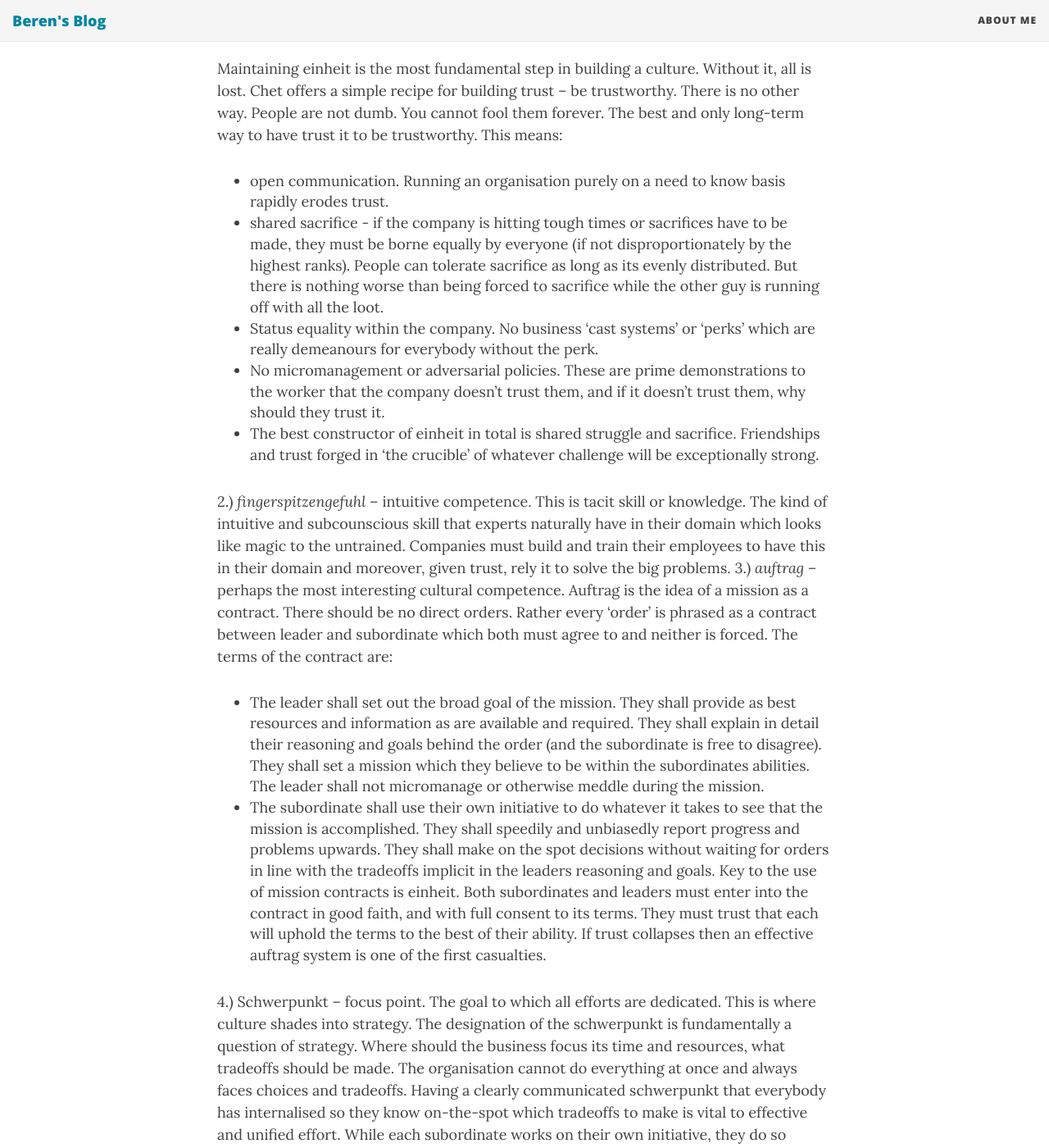
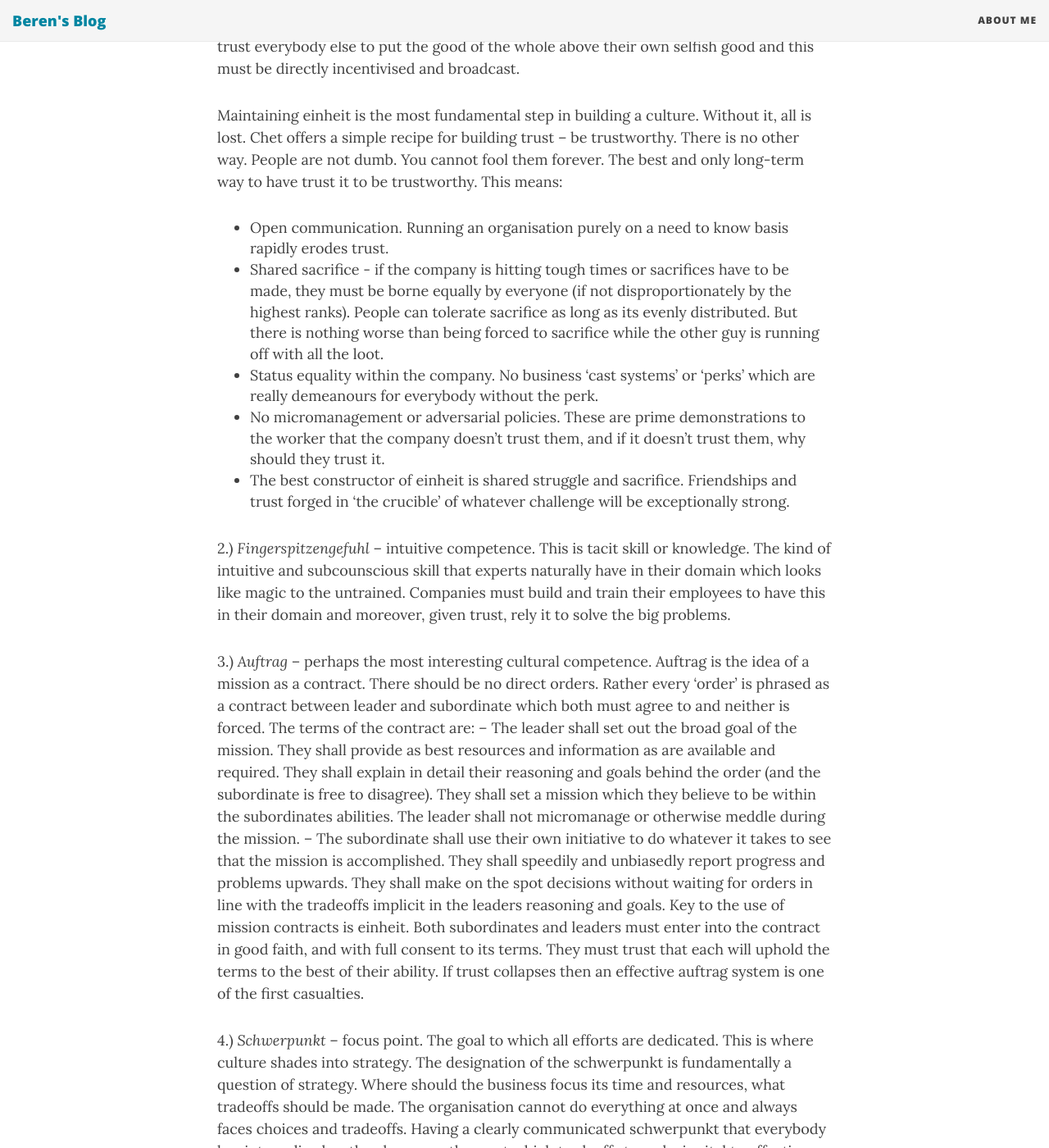
Before and after one commit to BerenMillidge/BerenMillidge.github.io, a Jekyll site: the page built from _posts/2020-03-08-Certain-to-Win-Review.md, in a window 1280 px wide and 1400 px high, scrolled down 2950 px. Shown: the whole window at 82% size. Built offline with Jekyll 4.4.1, drawn with Linux system fonts in a browser that asks for light colours; nearby versions of some CDN libraries; some of the changed text lies outside the part shown.

Commit message:
small initial fixes

```diff
--- a/_posts/2020-03-08-Certain-to-Win-Review.md
+++ b/_posts/2020-03-08-Certain-to-Win-Review.md
@@ -35,25 +35,27 @@ In the book there is, for instance, a good example of cheng/ch'i tactics from Su
 
 Despite all the ideas and talk about strategy, this is primarily a book about culture. Chet goes deep into explaining the cultural fundamentals required of any high performance organisation which is going to be able to successfully implement any strategy of maneuver warfare.
 He breaks this down into 4 key cultural fundamentals which he argues are required for a high performance organisation. The traits all have german names since they are inspired by the theory of blitzkrieg expounded by german generals after the war. They are:
-1.) *einheit* -- mutual trust. This is the key cultural fundamental underlying all others. Everyone at the company must trust (in general) everybody else. This means that the managers trust the workers and vice versa, and everybody trusts the CEO who also trust all the managers and workers.
+
+1.) *Einheit* -- mutual trust. This is the key cultural fundamental underlying all others. Everyone at the company must trust (in general) everybody else. This means that the managers trust the workers and vice versa, and everybody trusts the CEO who also trust all the managers and workers.
 Trust is fundamental to maneuver warfare because the goal is fundamentally rapid action and orientation. This requires subordinates to be able to take initiative and act creatively in unknown circumstances. This can only happen when leaders trust subordinates to do the right thing, and subordinates trust leaders to treat them fairly, to fairly assign credit, and not to react unfairly to failed enterprise.
 Trust cannot be simply wished into existence by a mission statement or a teambuilding exercise. It must arduously be built through constant examples of trustworthy behaviour. The company must always 'do the right thing' and never cut corners. Everybody must trust everybody else to put the good of the whole above their own selfish good and this must be directly incentivised and broadcast.
 
 Maintaining einheit is the most fundamental step in building a culture. Without it, all is lost. Chet offers a simple recipe for building trust -- be trustworthy. There is no other way. People are not dumb. You cannot fool them forever. The best and only long-term way to have trust it to be trustworthy. This means:
-  - open communication. Running an organisation purely on a need to know basis rapidly erodes trust.
-  - shared sacrifice - if the company is hitting tough times or sacrifices have to be made, they must be borne equally by everyone (if not disproportionately by the highest ranks). People can tolerate sacrifice as long as its evenly distributed. But there is nothing worse than being forced to sacrifice while the other guy is running off with all the loot.
+  - Open communication. Running an organisation purely on a need to know basis rapidly erodes trust.
+  - Shared sacrifice - if the company is hitting tough times or sacrifices have to be made, they must be borne equally by everyone (if not disproportionately by the highest ranks). People can tolerate sacrifice as long as its evenly distributed. But there is nothing worse than being forced to sacrifice while the other guy is running off with all the loot.
   - Status equality within the company. No business 'cast systems' or 'perks' which are really demeanours for everybody without the perk.
   - No micromanagement or adversarial policies. These are prime demonstrations to the worker that the company doesn't trust them, and if it doesn't trust them, why should they trust it.
-  - The best constructor of einheit in total is shared struggle and sacrifice. Friendships and trust forged in 'the crucible' of whatever challenge will be exceptionally strong.
+  - The best constructor of einheit is shared struggle and sacrifice. Friendships and trust forged in 'the crucible' of whatever challenge will be exceptionally strong.
 
-2.) *fingerspitzengefuhl* -- intuitive competence. This is tacit skill or knowledge. The kind of intuitive and subcounscious skill that experts naturally have in their domain which looks like magic to the untrained. Companies must build and train their employees to have this in their domain and moreover, given trust, rely it to solve the big problems.
-3.) *auftrag* -- perhaps the most interesting cultural competence. Auftrag is the idea of a mission as a contract. There should be no direct orders. Rather every 'order' is phrased as a contract between leader and subordinate which both must agree to and neither is forced.
+2.) *Fingerspitzengefuhl* -- intuitive competence. This is tacit skill or knowledge. The kind of intuitive and subcounscious skill that experts naturally have in their domain which looks like magic to the untrained. Companies must build and train their employees to have this in their domain and moreover, given trust, rely it to solve the big problems.
+
+3.) *Auftrag* -- perhaps the most interesting cultural competence. Auftrag is the idea of a mission as a contract. There should be no direct orders. Rather every 'order' is phrased as a contract between leader and subordinate which both must agree to and neither is forced.
 The terms of the contract are:
-  - The leader shall set out the broad goal of the mission. They shall provide as best resources and information as are available and required. They shall explain in detail their reasoning and goals behind the order (and the subordinate is free to disagree). They shall set a mission which they believe to be within the subordinates abilities. The leader shall not micromanage or otherwise meddle during the mission.
-  - The subordinate shall use their own initiative to do whatever it takes to see that the mission is accomplished. They shall speedily and unbiasedly report progress and problems upwards. They shall make on the spot decisions without waiting for orders in line with the tradeoffs implicit in the leaders reasoning and goals.
+  -- The leader shall set out the broad goal of the mission. They shall provide as best resources and information as are available and required. They shall explain in detail their reasoning and goals behind the order (and the subordinate is free to disagree). They shall set a mission which they believe to be within the subordinates abilities. The leader shall not micromanage or otherwise meddle during the mission.
+  -- The subordinate shall use their own initiative to do whatever it takes to see that the mission is accomplished. They shall speedily and unbiasedly report progress and problems upwards. They shall make on the spot decisions without waiting for orders in line with the tradeoffs implicit in the leaders reasoning and goals.
 Key to the use of mission contracts is einheit. Both subordinates and leaders must enter into the contract in good faith, and with full consent to its terms. They must trust that each will uphold the terms to the best of their ability. If trust collapses then an effective auftrag system is one of the first casualties.
 
-4.) Schwerpunkt -- focus point. The goal to which all efforts are dedicated. This is where culture shades into strategy. The designation of the schwerpunkt is fundamentally a question of strategy. Where should the business focus its time and resources, what tradeoffs should be made.
+4.) *Schwerpunkt* -- focus point. The goal to which all efforts are dedicated. This is where culture shades into strategy. The designation of the schwerpunkt is fundamentally a question of strategy. Where should the business focus its time and resources, what tradeoffs should be made.
 The organisation cannot do everything at once and always faces choices and tradeoffs. Having a clearly communicated schwerpunkt that everybody has internalised so they know on-the-spot which tradeoffs to make is vital to effective and unified effort. While each subordinate works on their own initiative, they do so within the wider context of the schwerpunkt set from above. In general for a single 'unit' of the business there should only ever be one goal.
 This decomposes hierarchically so that each layer or sub-unit can have its own schwerpunkt as long as it is harmonised with those above.
 
@@ -62,10 +64,11 @@ Missions should all align with the ultimate schwerpunkt. Within different missio
 This seems intuitively like it should be effective. I'd imagine it is very difficult to achieve uniformly in practice.
 
 Chet prescribes this simple (but effective-sounding) recipe for effecting the cultural changes required. They are:
-1.) Proclaim the change. Explain its justification and underlying ideas - i.e. basics of maneuver warfare, his book etc.
-2.) Setup cultural change as the schwerpunkt of the organisation for a while. Focus on it in all decisions and communications.
-3.) Set an example of the new culture repeatedly with both actions and deeds.
-4.) Envorce the new culture uniformly and without exception (after small allowance time for adjustment). Praise and promote those who adhere to the new culture. Dismiss those who do not, but do so generously. At all times adhere to what is right.
+
+-- 1.) Proclaim the change. Explain its justification and underlying ideas - i.e. basics of maneuver warfare, his book etc.
+-- 2.) Setup cultural change as the schwerpunkt of the organisation for a while. Focus on it in all decisions and communications.
+-- 3.) Set an example of the new culture repeatedly with both actions and deeds.
+-- 4.) Envorce the new culture uniformly and without exception (after small allowance time for adjustment). Praise and promote those who adhere to the new culture. Dismiss those who do not, but do so generously. At all times adhere to what is right.
 
 Basically this is a complete and rapid rewiring of incentives. The direct incentives are to follow the new culture. Enforcement is fair and uniform so there is minimal opportunity for lobbying to avoid it. Exit is easy so that those who are completely opposed will naturally leave rather than conform. Alignment of your own deeds and actions with the new culture builds trust that it will be lasting and sustainable, and so forces people to pay attention. Otherwise it is just the latest fad.
 Having never really managed anything, I'm unsure of how to do better than this. Largely, it seems that good management (not leadership) consists of doing fairly straightforward and obvious things well in a messy human reality.
```
